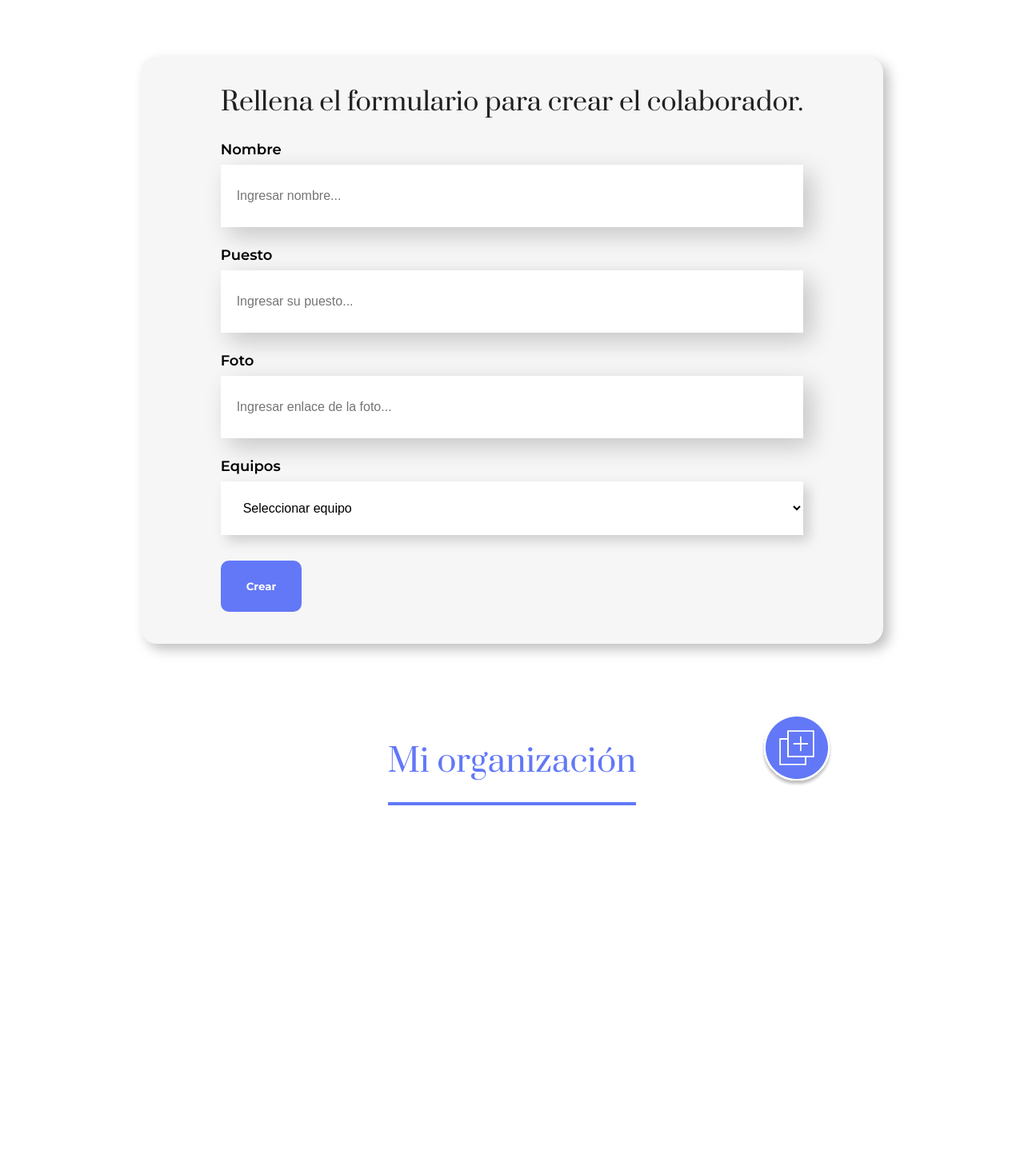
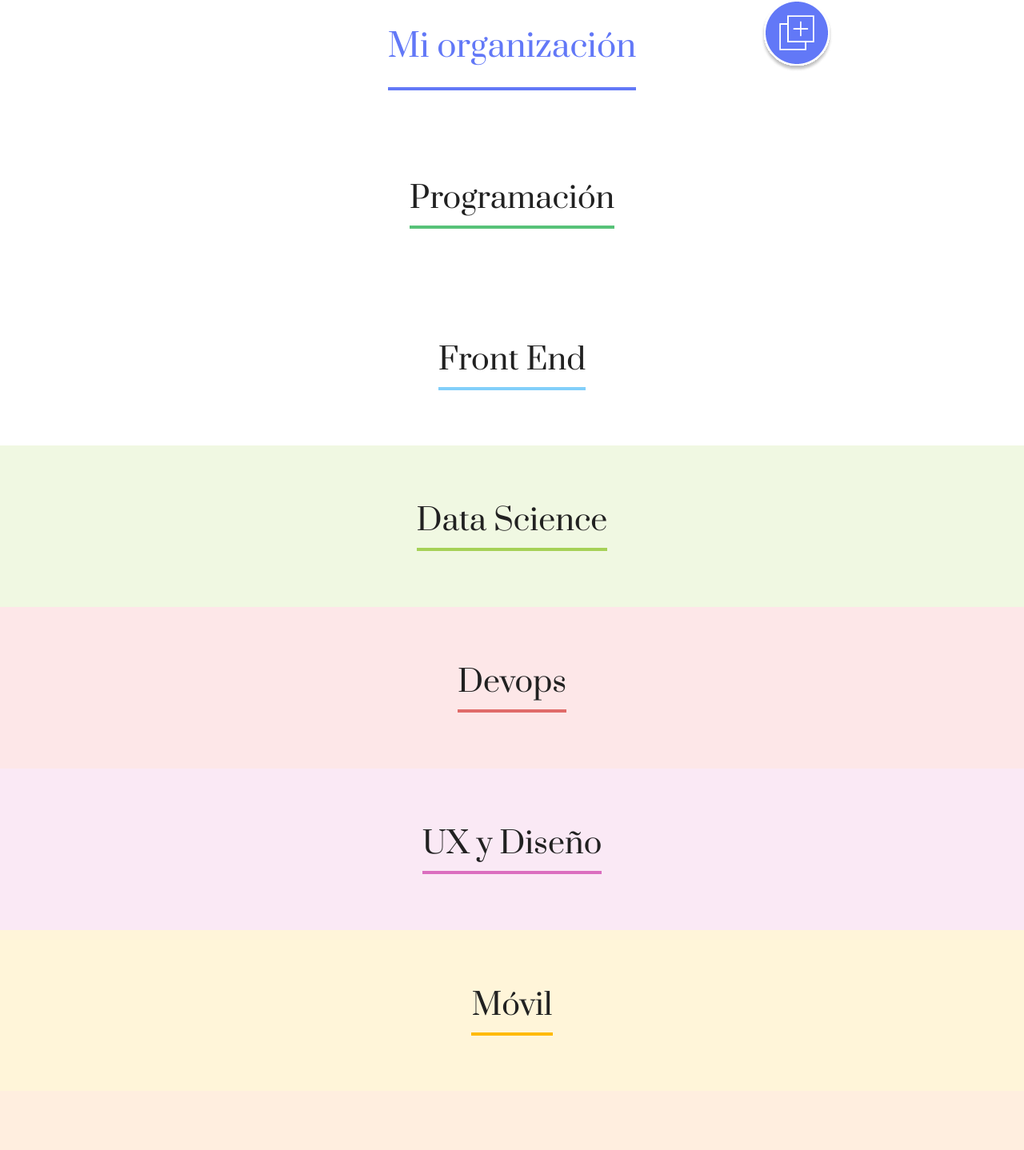
Before and after one commit to Yber-M/react-one, a React (Create React App) app: page / in a window 1280 px wide. Shown: the part 509-1947 px from the top of the page at 80% size. Before the commit the page ends 1556 px from the top, so only its background shows below. Built offline with nearby package versions, Linux system fonts and the light colour scheme.

Commit message:
Aplicando destructuracion

```diff
--- a/src/App.js
+++ b/src/App.js
@@ -3,13 +3,53 @@ import './App.css';
 import Header from './components/Header/header';
 import Formulario from './components/Formulario/formulario';
 import MiOrg from './components/MiOrg';
+import Equipo from './components/Equipo';
 
 function App() {
-  const [mostrarFormulario, actualizarMostrar] = useState(true);
+  const [mostrarFormulario, actualizarMostrar] = useState(false);
 
   const cambiarMostrar = () => {
     actualizarMostrar(!mostrarFormulario)
   }
+
+  // Lista de Equipos
+  const equipos = [
+    {
+      titulo: "Programación",
+      colorPrimario: "#57C278",
+      colorSecundario: "#D9F7E9"
+    },
+    {
+      titulo: "Front End",
+      colorPrimario: "#82CFFA",
+      colorSecundario: "#E8F8FF"
+    },
+    {
+      titulo: "Data Science",
+      colorPrimario: "#A6D157",
+      colorSecundar: "#F0F8E2"
+    },
+    {
+      titulo: "Devops",
+      colorPrimario: "#E06B69",
+      colorSecundar: "#FDE7E8"
+    },
+    {
+      titulo: "UX y Diseño",
+      colorPrimario: "#DB6EBF",
+      colorSecundar: "#FAE9F5"
+    },
+    {
+      titulo: "Móvil",
+      colorPrimario: "#FFBA05",
+      colorSecundar: "#FFF5D9"
+    },
+    {
+      titulo: "Innovación y Gestión",
+      colorPrimario: "#FF8A29",
+      colorSecundar: "#FFEEDF"
+    }
+  ]
 
   return (
     <div>
@@ -17,6 +57,11 @@ function App() {
       {/* {mostrarFormulario ? <Formulario /> : <></>} */}
       {mostrarFormulario && <Formulario />}
       <MiOrg cambiarMostrar={cambiarMostrar} />
+
+      {
+        equipos.map((equipo) => <Equipo datos={equipo} key={equipo.titulo}/>)
+      }
+
     </div>
   );
 }
--- /dev/null
+++ b/src/components/Equipo/equipo.css
@@ -0,0 +1,15 @@
+.equipo {
+    width: 100%;
+    padding: 32px;
+    box-sizing: border-box;
+    text-align: center;
+    font-size: 32px;
+}
+
+.equipo h3 {
+    font-weight: 400;
+    color: #212121;
+    border-bottom: 4px solid;
+    display: inline-block;
+    padding-bottom: 8px;
+}
--- /dev/null
+++ b/src/components/Equipo/index.js
@@ -0,0 +1,20 @@
+import './equipo.css'
+
+const Equipo = (props) => {
+    const { titulo, colorPrimario, colorSecundar } = props.datos
+
+    const obj = {
+        backgroundColor: colorSecundar
+    }
+
+    const estiloTitulo = { borderColor: colorPrimario }
+
+    return <section className="equipo" style={obj}>
+        <h3 style={estiloTitulo}>{titulo}</h3>
+        <div className="colaboradores">
+
+        </div>
+    </section>
+}
+
+export default Equipo;
```
